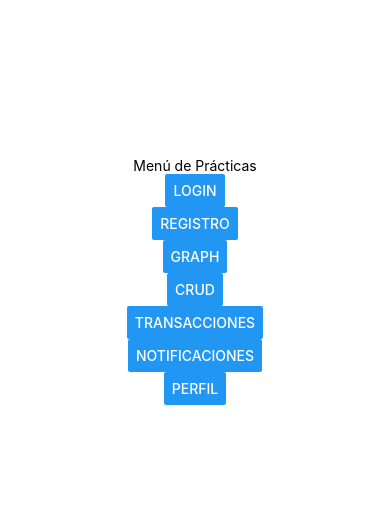
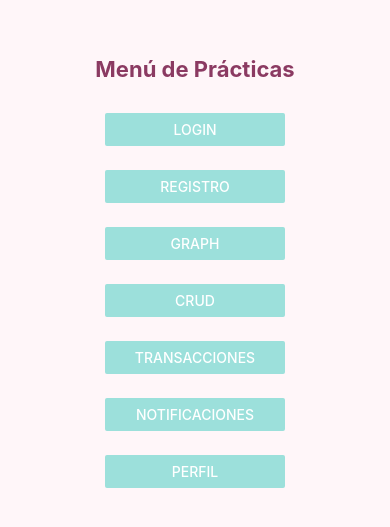
Before and after one commit to EchoMeter4/ProyectoIntegrador, a React Native app: screen / in a window 390 px wide. Shown: the part 141-668 px from the top of the page. Built offline with nearby package versions, Linux system fonts and the light colour scheme.

Commit message:
Agregamos estilos al menú

```diff
--- a/package.json
+++ b/package.json
@@ -14,7 +14,8 @@
     "react": "19.1.0",
     "react-dom": "19.1.0",
     "react-native": "0.81.5",
-    "react-native-web": "^0.21.0"
+    "react-native-web": "^0.21.0",
+    "yet": "^0.1.0"
   },
   "private": true
 }
--- a/screens/MenuScreen.js
+++ b/screens/MenuScreen.js
@@ -1,5 +1,5 @@
-import {Text, StyleSheet, View, Button} from "react-native";
-import React, {useState} from 'react';
+import { Text, StyleSheet, View, Button } from "react-native";
+import React, { useState } from "react";
 import CrudScreen from "./CrudScreen";
 import GraphScreen from "./GraphScreen";
 import LoginScreen from "./LoginScreen";
@@ -9,66 +9,105 @@ import RegisterScreen from "./RegisterScreen";
 import TransactionScreen from "./TransactionScreen";
 
 export default function MenuScreen() {
-    const [screen, setScreen] = useState('menu');
+  const [screen, setScreen] = useState("menu");
 
   switch (screen) {
-        case 'graph':
-            return <GraphScreen/>
-        case 'crud':
-            return <CrudScreen/>
-        case 'login':
-            return <LoginScreen/>
-        case 'notifications':
-            return <NotificationScreen/>
-        case 'profile':
-            return <ProfileScreen/>
-        case 'register':
-            return <RegisterScreen/>
-        case 'transaction':
-            return <TransactionScreen/>
-        case 'menu':
+    case "graph":
+      return <GraphScreen />;
+    case "crud":
+      return <CrudScreen />;
+    case "login":
+      return <LoginScreen />;
+    case "notifications":
+      return <NotificationScreen />;
+    case "profile":
+      return <ProfileScreen />;
+    case "register":
+      return <RegisterScreen />;
+    case "transaction":
+      return <TransactionScreen />;
+    case "menu":
     default:
       return (
         <View style={styles.container}>
-                    <Text>Menú de Prácticas</Text>
+          <Text style={styles.title}>Menú de Prácticas</Text>
+          <View style={styles.buttonContainer}>
+            <View style={styles.buttonSquare}>
               <Button
                 title="Login"
-                        onPress={() => setScreen('login')}
+                color="#9CE0DB"
+                onPress={() => setScreen("login")}
               />
+            </View>
+            <View style={styles.buttonSquare}>
               <Button
                 title="Registro"
-                        onPress={() => setScreen('register')}
+                color="#9CE0DB"
+                onPress={() => setScreen("register")}
               />
+            </View>
+            <View style={styles.buttonSquare}>
               <Button
                 title="Graph"
-                        onPress={() => setScreen('graph')}
+                color="#9CE0DB"
+                onPress={() => setScreen("graph")}
               />
+            </View>
+            <View style={styles.buttonSquare}>
               <Button
                 title="CRUD"
-                        onPress={() => setScreen('crud')}
+                color="#9CE0DB"
+                onPress={() => setScreen("crud")}
               />
+            </View>
+            <View style={styles.buttonSquare}>
               <Button
                 title="Transacciones"
-                        onPress={() => setScreen('transaction')}
+                color="#9CE0DB"
+                onPress={() => setScreen("transaction")}
               />
+            </View>
+            <View style={styles.buttonSquare}>
               <Button
                 title="Notificaciones"
-                        onPress={() => setScreen('notifications')}
+                color="#9CE0DB"
+                onPress={() => setScreen("notifications")}
               />
+            </View>
+            <View style={styles.buttonSquare}>
               <Button
                 title="Perfil"
-                        onPress={() => setScreen('profile')}
+                color="#9CE0DB"
+                onPress={() => setScreen("profile")}
               />
             </View>
-            )
+          </View>
+        </View>
+      );
   }
 }
 
 const styles = StyleSheet.create({
   container: {
     flex: 1,
-        backgroundColor: '#fff',
-        alignItems: 'center',
-        justifyContent: 'center',
+    backgroundColor: "#FFF6F9",
+    justifyContent: "center",
+    alignItems: "center",
+  },
+  title: {
+    fontSize: 22,
+    fontWeight: "bold",
+    color: "#8B3A62",
+    marginBottom: 25,
+  },
+  buttonContainer: {
+    alignItems: "center",
+  },
+  buttonSquare: {
+    width: 180,
+    height: 45,
+    marginVertical: 6,
+    borderRadius: 0,
+    overflow: "hidden",
   },
 });
```
Lines whose indentation alone changed are shown as unchanged.
